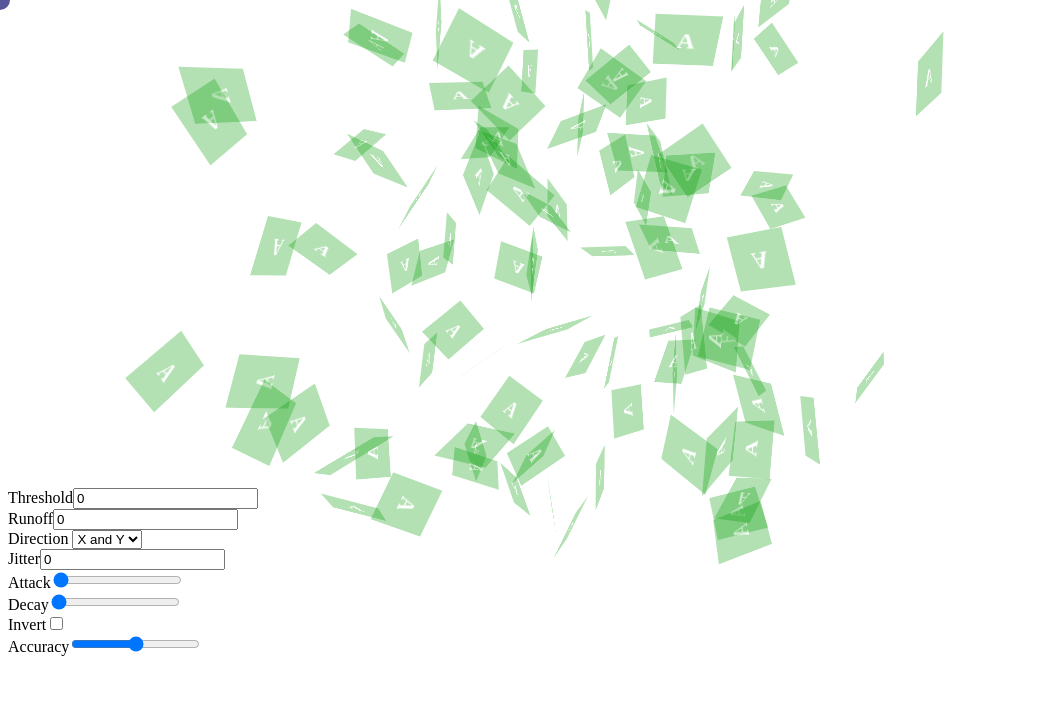
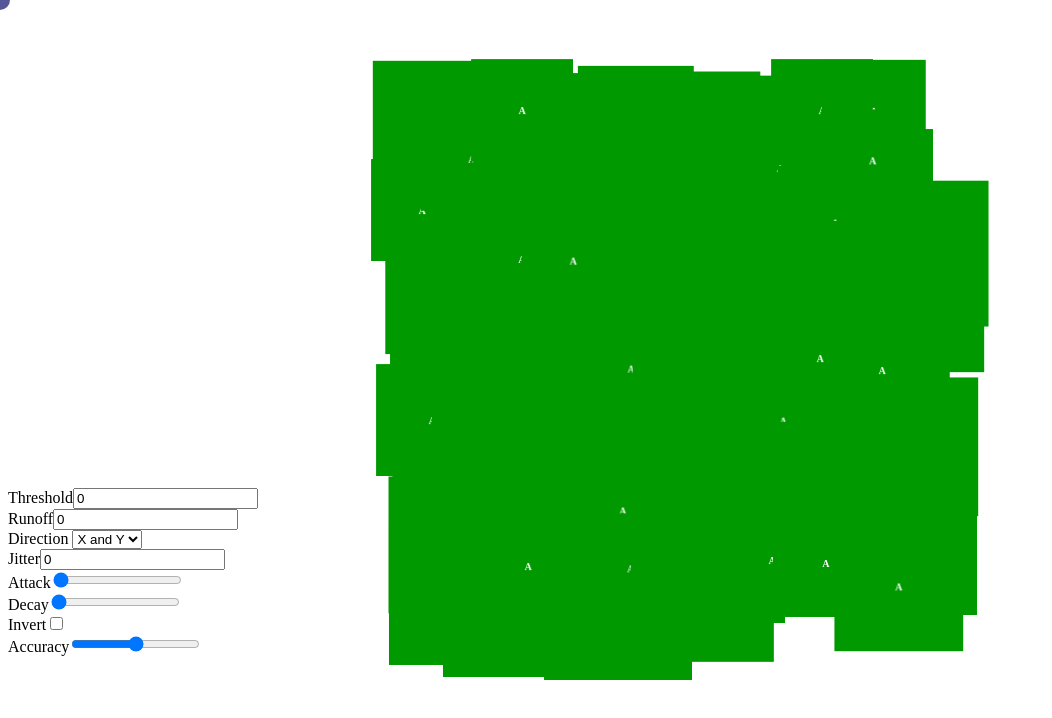
Before and after one commit to Adasha/proximity-effect, a website: page tests/div-grid.html in a window 1280 px wide. Shown: the whole page, without its empty margins (0-1052 px from the left). Drawn offline with Linux system fonts and the light colour scheme.

Commit message:
Bug fixes * optimisations

```diff
--- a/package.json
+++ b/package.json
@@ -1,6 +1,6 @@
 {
 	"name": "proximity-effect",
-	"version": "v2.1.11-beta",
+	"version": "v2.1.11",
 	"description": "Mass animate CSS properties based on proximity of mouse or other target.",
 	"author": {
 		"name": "Adam Shailer",
--- a/src/ProximityEffect.js
+++ b/src/ProximityEffect.js
@@ -513,7 +513,7 @@ class ProximityEffect extends EventTarget
         {
             params = VALID_EFFECTS[str];
         }
-        else if(params && isObject(params) && typeof params.name==='string' && typeof params.rule==='string')
+        else if(params && isObject(params) && typeof params.rule==='string')
         {
             VALID_EFFECTS[str] = params;
         }
@@ -731,8 +731,7 @@ class ProximityEffect extends EventTarget
         				let effect   = this._effects[f],
                             nodeVals = this._getNodeData(n, 'effects')[f];
 
-                        let type     = effect.type,
-                            near     = nodeVals.near,
+                        let near     = nodeVals.near,
                             far      = nodeVals.far,
                             rule     = effect.params.rule,
                             func     = effect.params.func,
--- a/tests/div-grid.html
+++ b/tests/div-grid.html
@@ -172,17 +172,18 @@
 
 
         //fader1.target = fader2.target = document.querySelector('#alttarget');
-        fader1.target = null;
+        //fader1.target = null;
 
-        fader1.addEffect('opacity', 1, 0.3);
-        //fader2.addEffect('scale',   1, 0.5);
-        fader1.addEffect('rotateX',    0, {value: 0, scatter: 360});
-        fader1.addEffect('rotateY',    0, {value: 0, scatter: 360});
-        fader1.addEffect('rotateZ',    0, {value: 0, scatter: 360});
-        fader1.addEffect('translateX', 0, {value: 0, scatter: 200});
-        fader1.addEffect('translateY', 0, {value: 0, scatter: 200});
-        fader1.addEffect('translateZ', 0, {value: 0, scatter: 200});
+        //fader1.addEffect('opacity', 1, 0.3);
+        fader1.addEffect('scale',   1, 0.5);
+        // fader1.addEffect('rotateX',    0, {value: 0, scatter: 360});
+        // fader1.addEffect('rotateY',    0, {value: 0, scatter: 360});
+        // fader1.addEffect('rotateZ',    0, {value: 0, scatter: 360});
+        // fader1.addEffect('translateX', 0, {value: 0, scatter: 200});
+        // fader1.addEffect('translateY', 0, {value: 0, scatter: 200});
+        // fader1.addEffect('translateZ', 0, {value: 0, scatter: 200});
 
+        fader1.addEffect('padding', {value: 20, scatter: 30}, {value: 100, scatter: 50}, {rule: 'padding', unit: 'px'});
         //fader1.addEffect('opacity', 1, 0.5);
         //fader2.addEffect('scale',   1, 0);
         //fader1.addEffect('blur',    0, 5);
```
Also changed, not shown: README.md, dist/ProximityEffect.js, dist/ProximityEffect.min.js, 1 other file.
